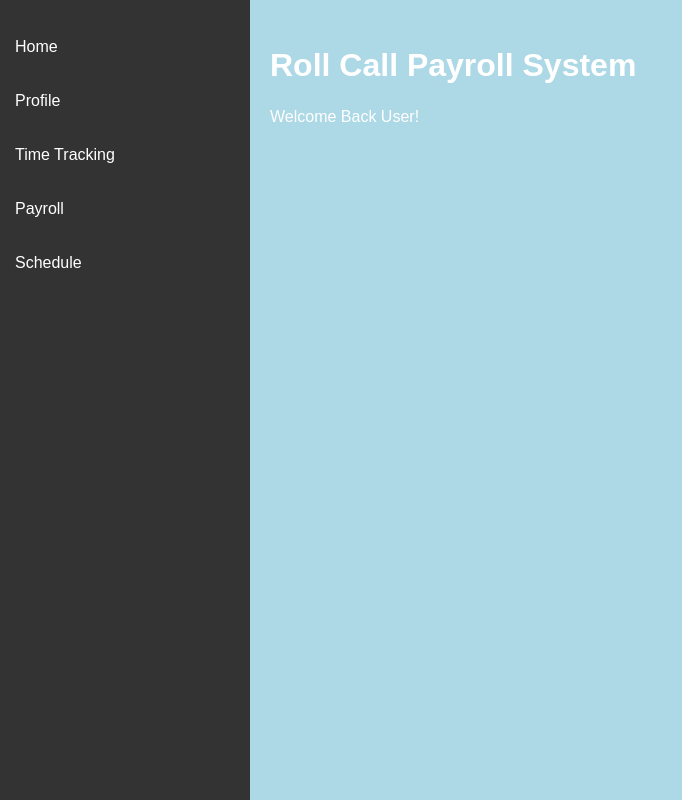
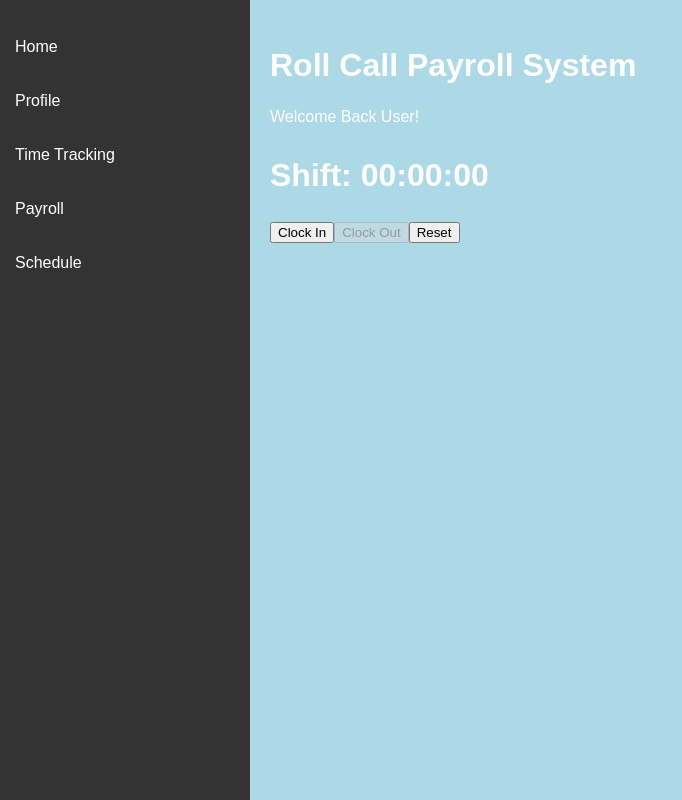
Before and after one commit to ashleymerino3/COSC412-Roll-Call-Payroll, a React (Vite) app: page / in a window 1280 px wide. Shown: the whole page, without its empty margins (0-682 px from the left). Built offline with nearby package versions, Linux system fonts and the light colour scheme.

Commit message:
Created a stopwatch so users can clock in and clock out

```diff
--- /dev/null
+++ b/src/components/stopwatch.jsx
@@ -0,0 +1,46 @@
+import React, { useState, useRef } from 'react';
+
+function Stopwatch() {
+  const [time, setTime] = useState(0);
+  const [isActive, setIsActive] = useState(false);
+  const timerRef = useRef(null);
+
+  const startStopwatch = () => {
+    if (!isActive) {
+      setIsActive(true);
+      timerRef.current = setInterval(() => {
+        setTime(prevTime => prevTime + 1);
+      }, 1000); // Update every second
+    }
+  };
+
+  const stopStopwatch = () => {
+    clearInterval(timerRef.current);
+    setIsActive(false);
+  };
+
+  const resetStopwatch = () => {
+    clearInterval(timerRef.current);
+    setTime(0);
+    setIsActive(false);
+  };
+
+  // Format time in 00:00:00
+  const formatTime = (time) => {
+    const hours = String(Math.floor(time / 3600)).padStart(2, '0');
+    const minutes = String(Math.floor((time % 3600) / 60)).padStart(2, '0');
+    const seconds = String(time % 60).padStart(2, '0');
+    return `${hours}:${minutes}:${seconds}`;
+  };
+
+  return (
+    <div>
+      <h1>Shift: {formatTime(time)}</h1>
+      <button onClick={startStopwatch} disabled={isActive}>Clock In</button>
+      <button onClick={stopStopwatch} disabled={!isActive}>Clock Out</button>
+      <button onClick={resetStopwatch}>Reset</button>
+    </div>
+  );
+}
+
+export default Stopwatch;
--- a/src/pages/home.jsx
+++ b/src/pages/home.jsx
@@ -1,5 +1,6 @@
 import * as React from "react";
 import Navbar from "../components/navbar"; // Import the Navbar component
+import Stopwatch from "../components/stopwatch";
 import "../styles/styles.css";
 
 export default function Home() {
@@ -12,6 +13,8 @@ export default function Home() {
       <div className="home-container">
         <h1 className="title">{hello}</h1>
         <p>Welcome Back User!</p>
+        <Stopwatch /> {/* Add the Stopwatch component here */}
+
       </div>
     </div>
   );
```
